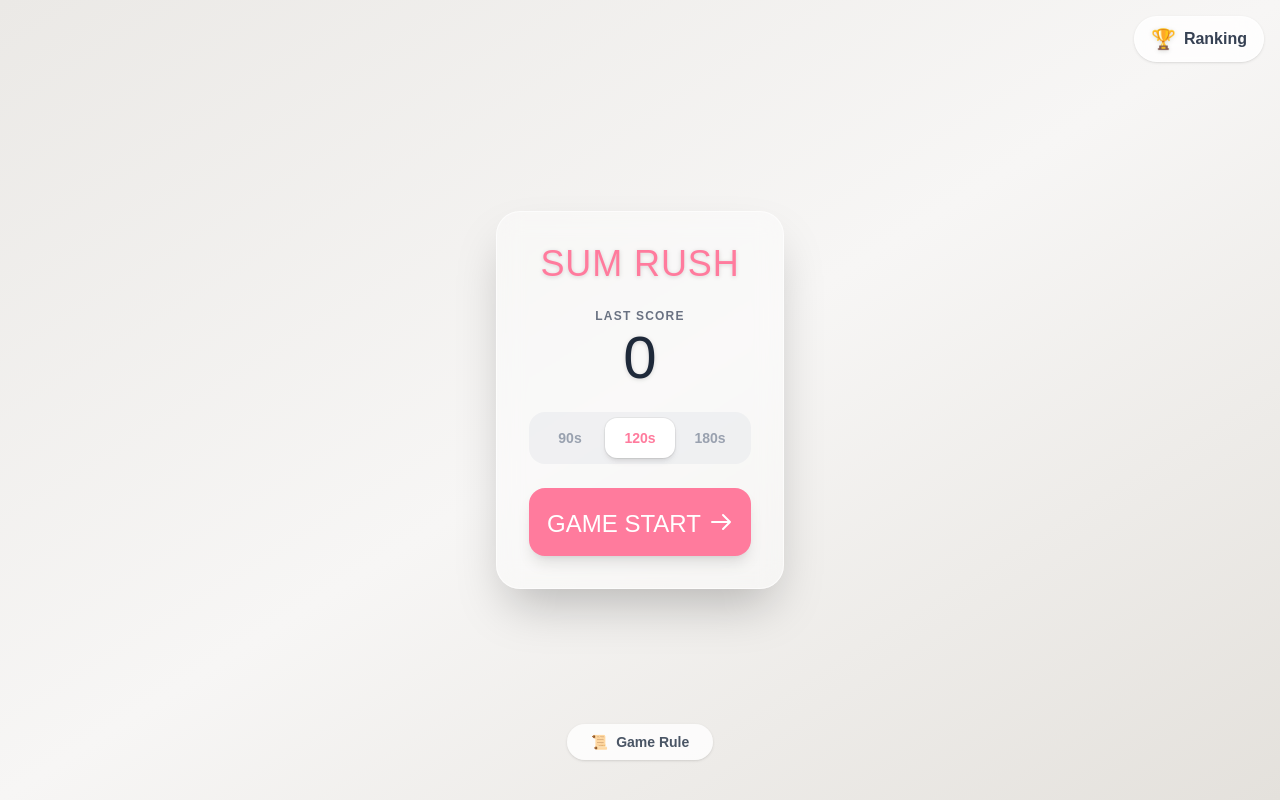
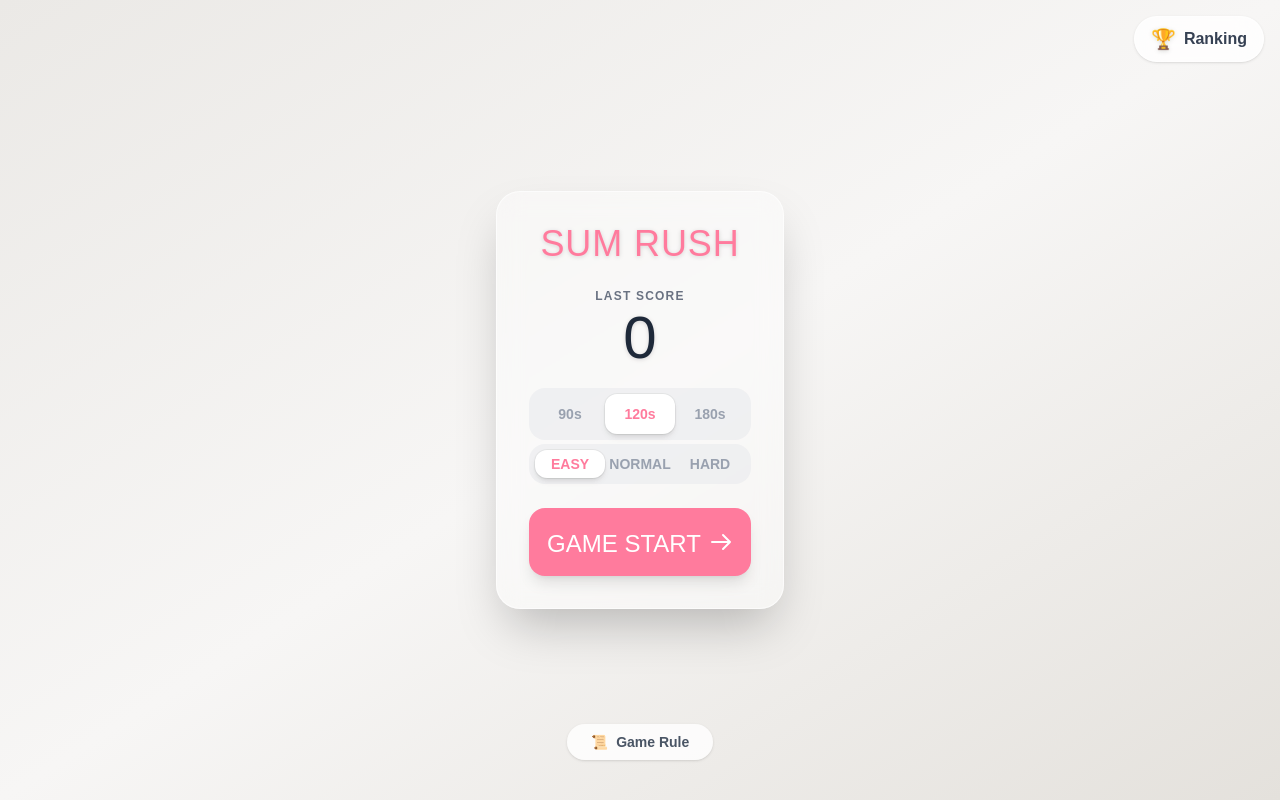
Before and after one commit to SnippetSH/Sum-Rush, a Svelte app: page / in a window 1280 px wide. Built offline with nearby package versions, Linux system fonts and the light colour scheme; a web font is replaced by a local one.

Commit message:
feature: difficulut add

```diff
--- a/src/UI/App.svelte
+++ b/src/UI/App.svelte
@@ -48,28 +48,34 @@
     currentSec = get(time);
   }
   const secs = [90, 120, 180];
+
+  let currentDif = "EASY";
+  function onChangeDifficulty(dif) {
+    currentDif = dif;
+  }
+  const difs = ["EASY", "NORMAL", "HARD"];
 </script>
 
 <div
   class="pretendard w-screen h-screen bg-linear-to-tl from-[#E4E1DC] via-[#F7F6F5] to-[#EBE9E6] flex flex-col justify-center items-center"
 >
   {#if $isStart}
-    <Game />
+    <Game diff={currentDif}/>
   {:else}
     <div
       style="width: {width}px; height: {height}px;"
       class="relative flex flex-col justify-center items-center"
     >
       <div
-        class="w-[90%] max-w-sm bg-white/40 backdrop-blur-md border border-white/60 shadow-2xl rounded-3xl p-8 flex flex-col items-center gap-6"
+        class="w-[90%] max-w-sm bg-white/40 backdrop-blur-md border border-white/60 shadow-2xl rounded-3xl p-8 flex flex-col items-center"
       >
         <h1
-          class="retrosans text-4xl text-[#FF7B9D] drop-shadow-sm tracking-wide"
+          class="retrosans text-4xl text-[#FF7B9D] drop-shadow-sm tracking-wide mb-6"
         >
           SUM RUSH
         </h1>
 
-        <div class="flex flex-col items-center">
+        <div class="flex flex-col items-center mb-5">
           <span
             class="text-xs font-bold text-gray-500 uppercase tracking-widest mb-1"
             >Last Score</span
@@ -79,10 +85,11 @@
           </span>
         </div>
 
-        <div class="flex bg-gray-200/50 p-1.5 rounded-2xl w-full">
+        <div class="flex bg-gray-200/50 p-1.5 rounded-2xl w-full mb-1">
           {#each secs as sec}
             <button
               on:click={() => onChangeSeconds(sec)}
+              id={`btn-${sec}`}
               class="hover:cursor-pointer flex-1 py-2.5 text-sm font-bold rounded-xl transition-all duration-300 relative
                   {currentSec === sec
                 ? 'bg-white text-[#FF7B9D] shadow-md scale-100 ring-1 ring-black/5'
@@ -92,8 +99,23 @@
             </button>
           {/each}
         </div>
+        <div class="flex bg-gray-200/50 p-1.5 rounded-2xl w-full mb-6">
+          {#each difs as dif}
+            <button
+              on:click={() => onChangeDifficulty(dif)}
+              id={`btn-${dif}`}
+              class="hover:cursor-pointer flex-1 py-1 text-sm font-bold rounded-xl transition-all duration-300 relative
+                  {currentDif === dif
+                ? 'bg-white text-[#FF7B9D] shadow-md scale-100 ring-1 ring-black/5'
+                : 'text-gray-400 hover:text-gray-600 hover:bg-white/50'}"
+            >
+              {dif}
+            </button>
+          {/each}
+        </div>
 
         <button
+          id="btn-start"
           class="hover:cursor-pointer w-full bg-[#FF7B9D] hover:bg-[#ff5d86] text-white text-2xl retrosans py-4 rounded-2xl shadow-lg hover:shadow-xl hover:-translate-y-1 transition-all duration-300 active:scale-95 flex justify-center items-center group"
           on:click={start}
         >
--- a/src/UI/Game.svelte
+++ b/src/UI/Game.svelte
@@ -3,6 +3,7 @@
     import { time, isStart, score, showToast } from "@/store";
     import { get } from "svelte/store";
 
+    export let diff: string;
     // 화면에 표시할 레이아웃 관련
     let width = window.innerWidth / 4;
     let height = width * 0.93;
@@ -123,6 +124,7 @@
     /**
      * 스테이지를 시작하는 함수
      */
+    let n = 1000;
     function startStage() {
         // 스테이지 범위를 넘어가면 (게임 클리어)
         if (stage >= stageInterval.length) {
@@ -137,7 +139,15 @@
         correctAnswer = currentNumber;
         inputValue = "";
 
-        // 0.8초마다 숫자 표시
+
+        // n초마다 숫자 표시
+        if(diff === "EASY") {
+            n = 800;
+        } else if(diff === "NORMAL") {
+            n = 650;
+        } else if(diff === "HARD") {
+            n = 500;
+        }
         intervalID = setInterval(() => {
             let newNumber = Math.floor(Math.random() * maxNum) + 1;
             // 이전 숫자와 중복을 피하고 싶다면 아래 while 유지
@@ -179,7 +189,7 @@
                     maxNum = 120;
                 }
             }
-        }, 1000);
+        }, n);
     }
 
     function reviewingNumbers() {
@@ -206,7 +216,7 @@
                 isReviewing = false;
                 clearInterval(reviewInterval);
             }
-        }, 1000);
+        }, n);
     }
 
     /**
@@ -429,6 +439,7 @@
                 bind:value={inputValue}
                 disabled={intervalID || showGameOverModal ? true : false}
                 bind:this={inputElement}
+                id="number-input"
                 placeholder="?"
                 class="w-full h-14 bg-white/60 border-b-4 border-gray-200 rounded-t-xl text-center text-3xl font-bold text-gray-800 focus:border-[#FF7B9D] focus:bg-white outline-none transition-all placeholder-gray-300 disabled:bg-transparent disabled:border-transparent disabled:text-transparent"
             />
```
Also changed, not shown: 1 other file (tests, documents, lock files or other folders).
